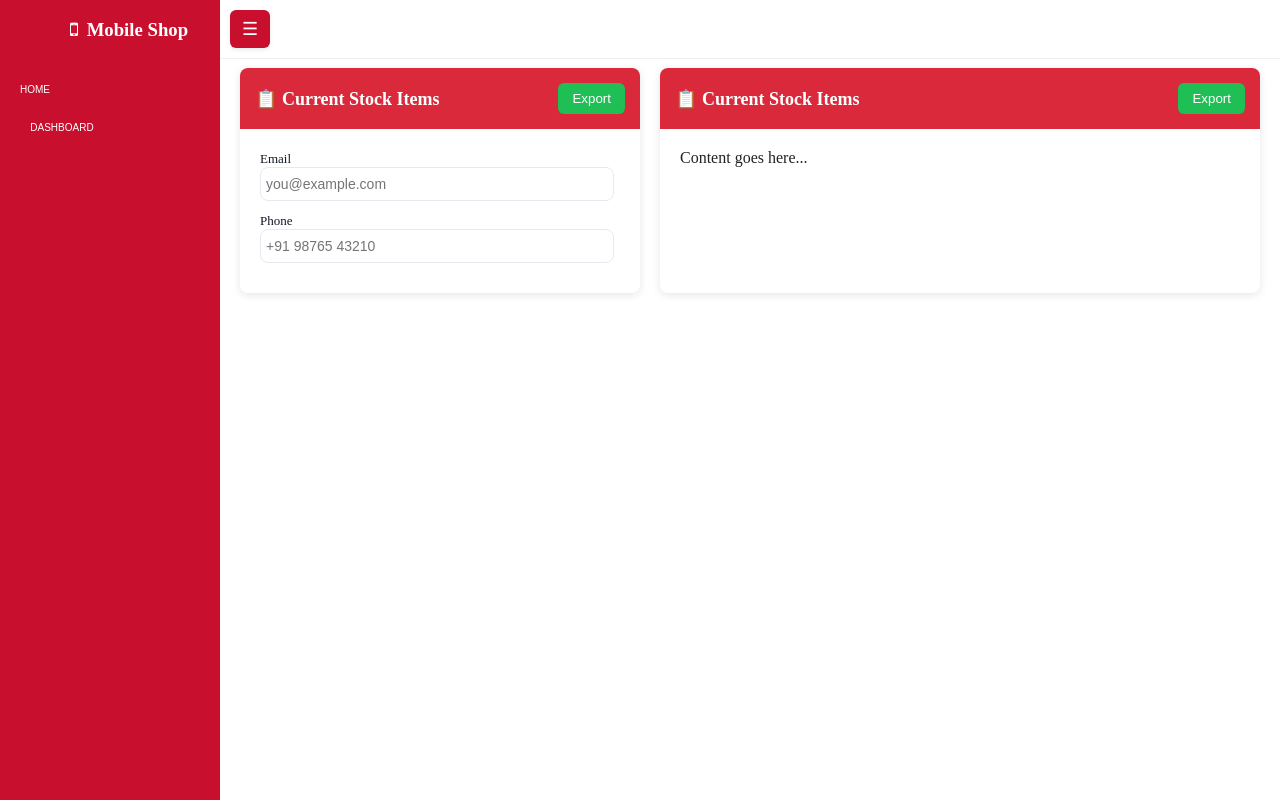
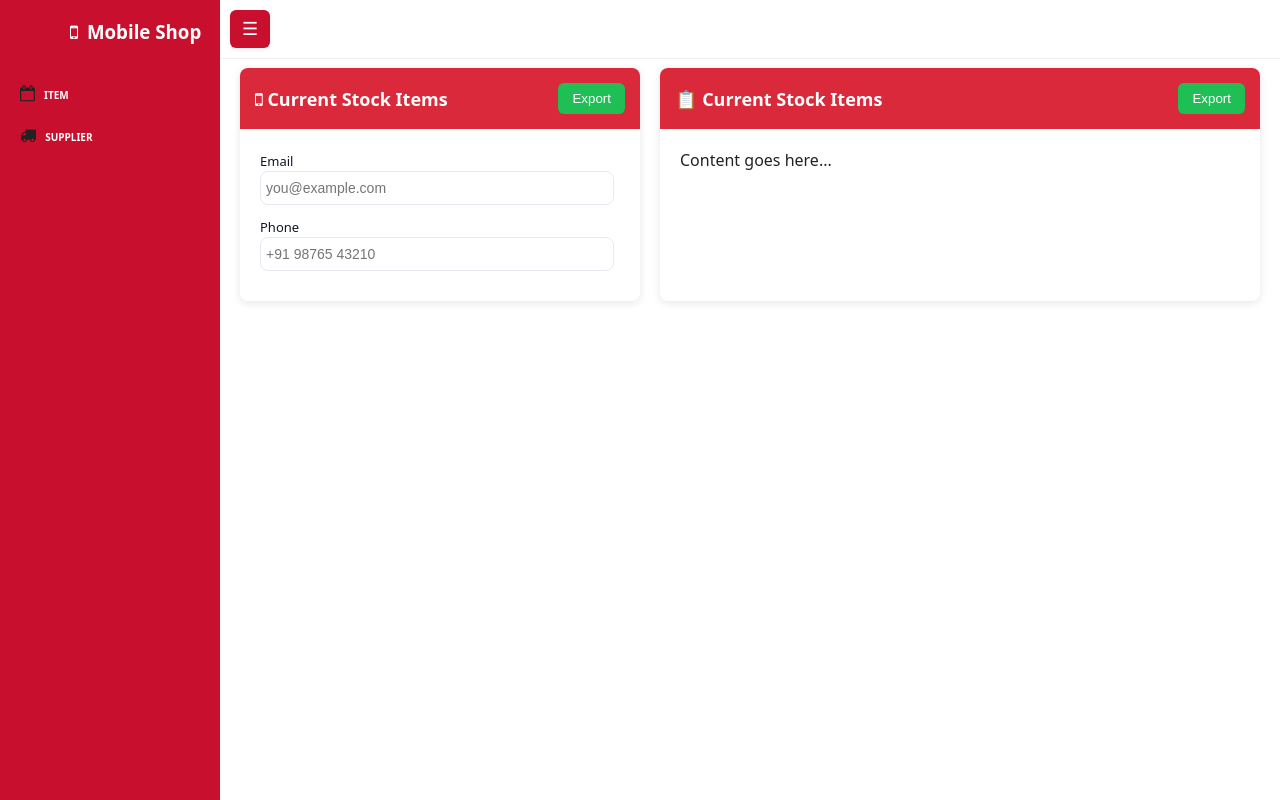
Before and after one commit to ezhil2233/CSS_DESIGN, a plain HTML site: page index.html in a window 1280 px wide. Drawn offline with Linux system fonts and the light colour scheme.

Commit message:
icon changes

```diff
--- a/css/style.css
+++ b/css/style.css
@@ -4,6 +4,7 @@ body {
     margin: 0;
     background: var(--muted);
     color: #222;
+    font-family: system-ui;
 }
 
 .main-wrap {
@@ -44,9 +45,13 @@ h3 {
 .main-wrap .navbar .navbar-nav .nav-list .nav-list-item .nav-link {
     color: #fff;
     font-size: 10px;
-    font-family: 'Ubuntu', sans-serif;
     font-weight: 400;
     text-transform: uppercase;
+}
+.main-wrap .navbar .navbar-nav .nav-list .nav-list-item .nav-link .link-text{
+    font-weight: bold;
+    padding: 5px;
+    padding-bottom: 4px;
 }
 
 a {
@@ -174,7 +179,7 @@ a {
     cursor: pointer;
 }
 
-/*#0dc9f4 #1f9bad #6f757ess*/
+/*#0dc9f4 #18a3ba #6f757ess*/
 
 form {
     display: flex;
--- a/index.html
+++ b/index.html
@@ -25,15 +25,15 @@
                 <div class="navbar-nav">
                     <ul class="nav-list">
                         <li class="nav-list-item">
+                            <i class="fa fa-calendar-o" aria-hidden="true"></i>
                             <a href="#" class="nav-link">
-                                <i class="fa-solid fa-house"></i>
-                                <span class="link-text">Home</span>
+                                <span class="link-text">Item</span>
                             </a>
                         </li>
                         <li class="nav-list-item">
+                             <i class="fa fa-truck" aria-hidden="true"></i>
                             <a href="#" class="nav-link">
-                                <i class="fa-solid fa-qrcode"></i>
-                                <span class="link-text">Dashboard</span>
+                                <span class="link-text">Supplier</span>
                             </a>
                         </li>
                     </ul>
@@ -52,7 +52,7 @@
                 <div class="page-grid">
                     <div class="box">
                         <div class="box-header">
-                            <span>📋 Current Stock Items</span>
+                            <span><i class="fa fa-mobile" aria-hidden="true"></i> Current Stock Items</span>
                             <button class="export-btn">Export</button>
                         </div>
 
```
